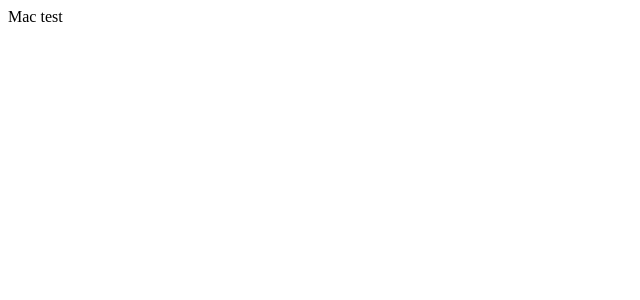
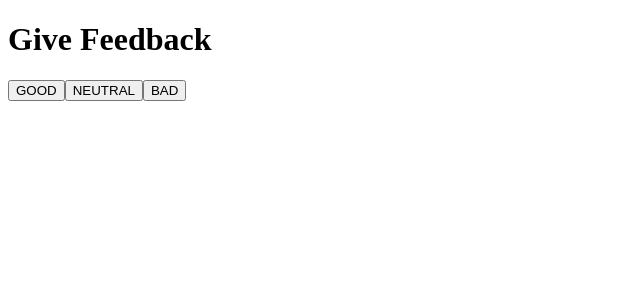
Before and after one commit to BrandonDrayton/full-stack-open, a React (Vite) app in the folder intro-to-react/unicafe/: page / in a window 1280 px wide. Shown: the top 300 px of the page, without its empty margins (0-640 px from the left). Built offline with nearby package versions, Linux system fonts and the light colour scheme.

Commit message:
handle clicks added to update state changes

```diff
--- a/intro-to-react/unicafe/src/App.jsx
+++ b/intro-to-react/unicafe/src/App.jsx
@@ -6,7 +6,28 @@
   const [neutral, setNeutral] = useState(0);
   const [bad, setBad] = useState(0);
 
-  return <div>Mac test</div>;
+  const handleGoodClick = () => {
+    setGood(good + 1);
+    console.log(good);
+  };
+  const handleNeutralClick = () => {
+    setNeutral(neutral + 1);
+    console.log(neutral);
+  };
+  const handleBadClick = () => {
+    setBad(bad + 1);
+    console.log(bad);
+  };
+  return (
+    <div>
+      <div>
+        <h1>Give Feedback</h1>
+        <button onClick={handleGoodClick}>GOOD</button>
+        <button onClick={handleNeutralClick}>NEUTRAL</button>
+        <button onClick={handleBadClick}>BAD</button>
+      </div>
+    </div>
+  );
 };
 
 export default App;
```
